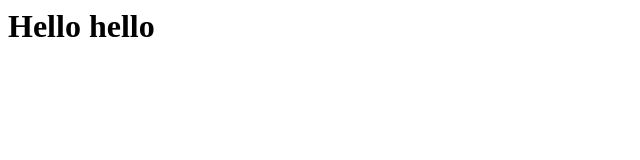
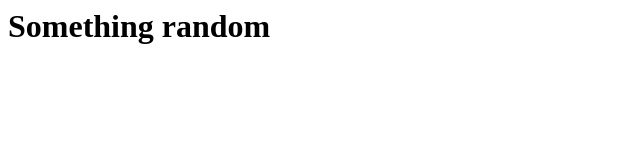
Before and after one commit to hiteshpachpor/hiteshpachpor.github.io, a plain HTML site: page index.html in a window 1280 px wide. Shown: the whole page, without its empty margins (0-640 px from the left). Drawn offline with Linux system fonts and the light colour scheme.

Commit message:
Update blog

```diff
--- a/index.html
+++ b/index.html
@@ -1 +1 @@
-<h1>Hello hello</h1>
+<h1>Something random</h1>
```
